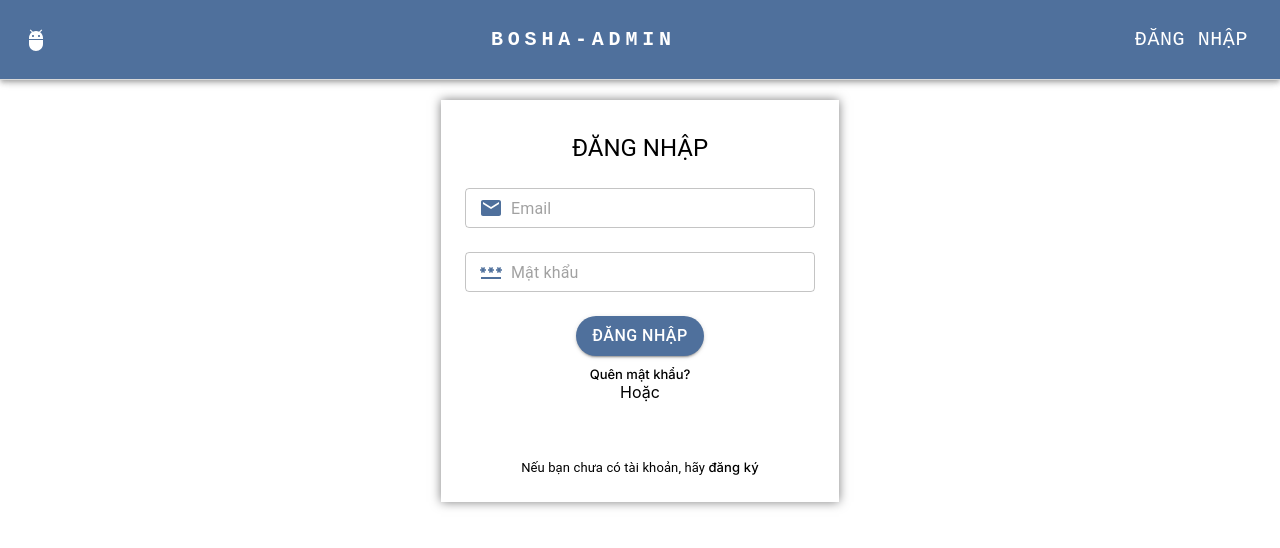
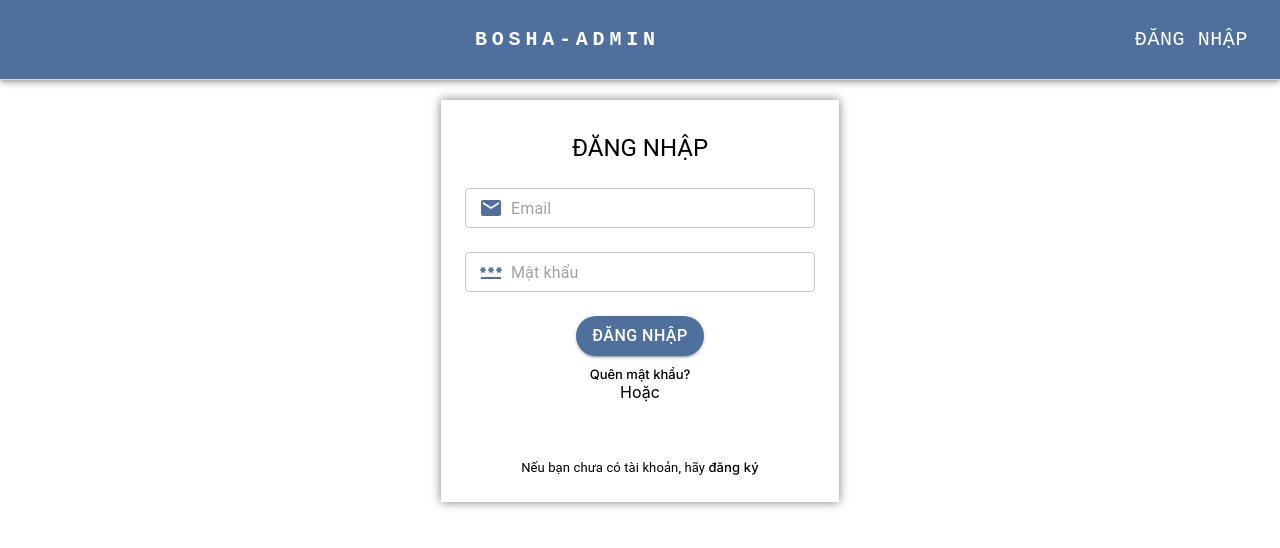
Before and after one commit to vanhuuan/BoShaAdmin, a React (Create React App) app: page /logIn in a window 1280 px wide. Shown: the top 548 px of the page. Built offline with nearby package versions, Linux system fonts and the light colour scheme; a web font is replaced by a local one.

Commit message:
rm header

```diff
--- a/src/components/layout/header/Header.js
+++ b/src/components/layout/header/Header.js
@@ -83,7 +83,7 @@ function Header() {
         <AppBar position="fix" sx={{ backgroundColor: "#4F709C",  zIndex: (theme) => theme.zIndex.drawer + 1 }}>
             <Container maxWidth="xl" >
                 <Toolbar disableGutters sx={{ justifyContent: "space-between"}}>
-                    <AdbIcon sx={{ display: { xs: 'none', md: 'flex' }, mr: 1 }} onClick={() => { navigate("/") }} />
+                    <span></span>
                     <Typography
                         variant="h6"
                         noWrap
```
